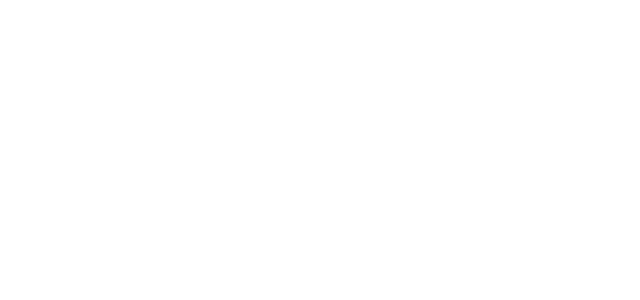
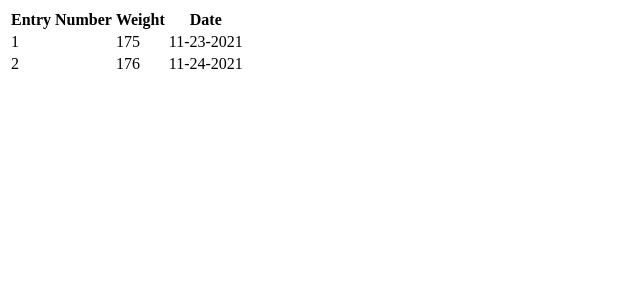
Before and after one commit to dreampoetlee/weight_journey, a React (Create React App) app: page / in a window 1280 px wide. Shown: the top 300 px of the page, without its empty margins (0-640 px from the left). Built offline with nearby package versions, Linux system fonts and the light colour scheme.

Commit message:
Updated the index.js file + Created a Display Entries file and folder

```diff
--- a/src/App.js
+++ b/src/App.js
@@ -1,9 +1,16 @@
+import React, { useState } from 'react';
+import DisplayEntries from './Components/DisplayEntries/DisplayEntries';
 
 
 function App() {
+  const [entries, setEntries] = useState([{weight: 175, date: '11-23-2021'}, {weight: 176, date: '11-24-2021'}]);
+
+
+
+
   return (
     <div>
-
+      <DisplayEntries parentEntries={entries}/>
     </div>
   );
 }
--- /dev/null
+++ b/src/Components/DisplayEntries/DisplayEntries.jsx
@@ -0,0 +1,28 @@
+
+const DisplayEntries = (props) => {
+  return (
+    <table>
+      <thead>
+        <tr>
+          <th>Entry Number</th>
+          <th>Weight</th>
+          <th>Date</th>
+        </tr>
+      </thead>
+
+      <tbody>
+        {props.parentEntries.map((entry, index) => {
+          return (
+            <tr>
+              <td>{index + 1}</td>
+              <td>{entry.weight}</td>
+              <td>{entry.date}</td>
+            </tr>
+          )
+        })}
+      </tbody>
+    </table>
+  );
+}
+
+export default DisplayEntries;
--- a/src/index.js
+++ b/src/index.js
@@ -5,7 +5,5 @@
 
 const root = ReactDOM.createRoot(document.getElementById('root'));
 root.render(
-  <React.StrictMode>
-    <App />
-  </React.StrictMode>
+  <App />
 );
```
